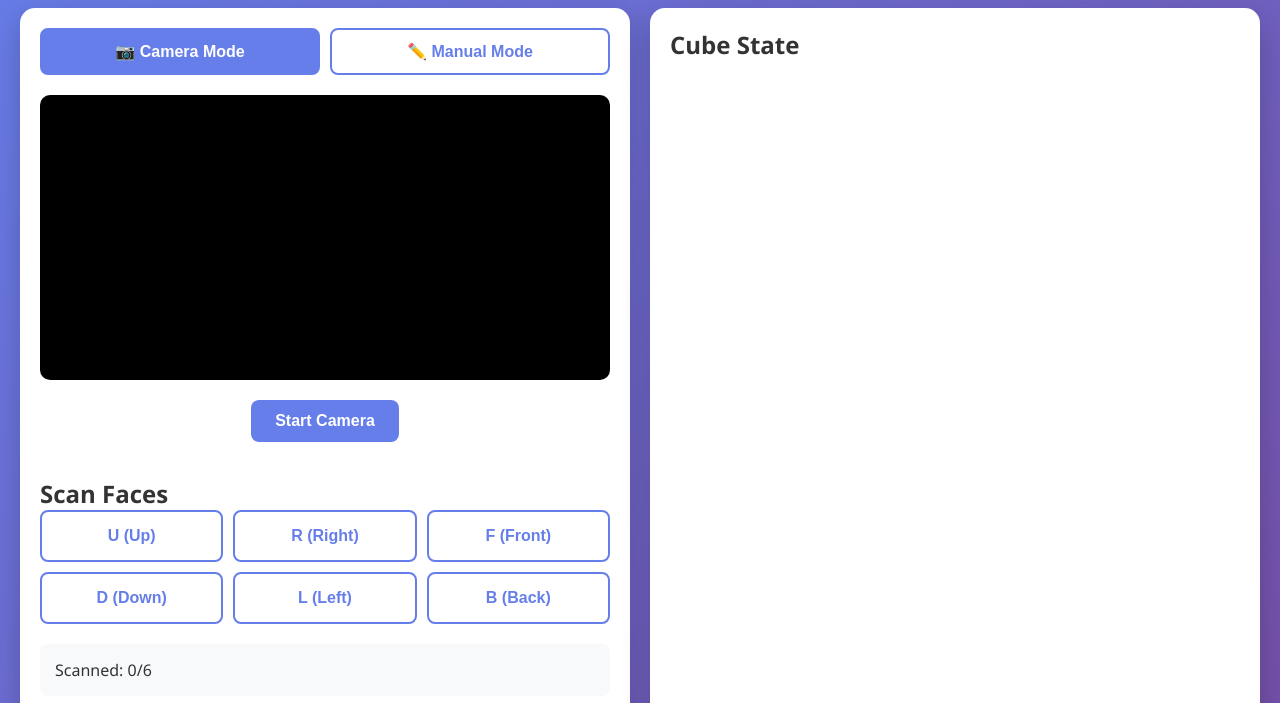
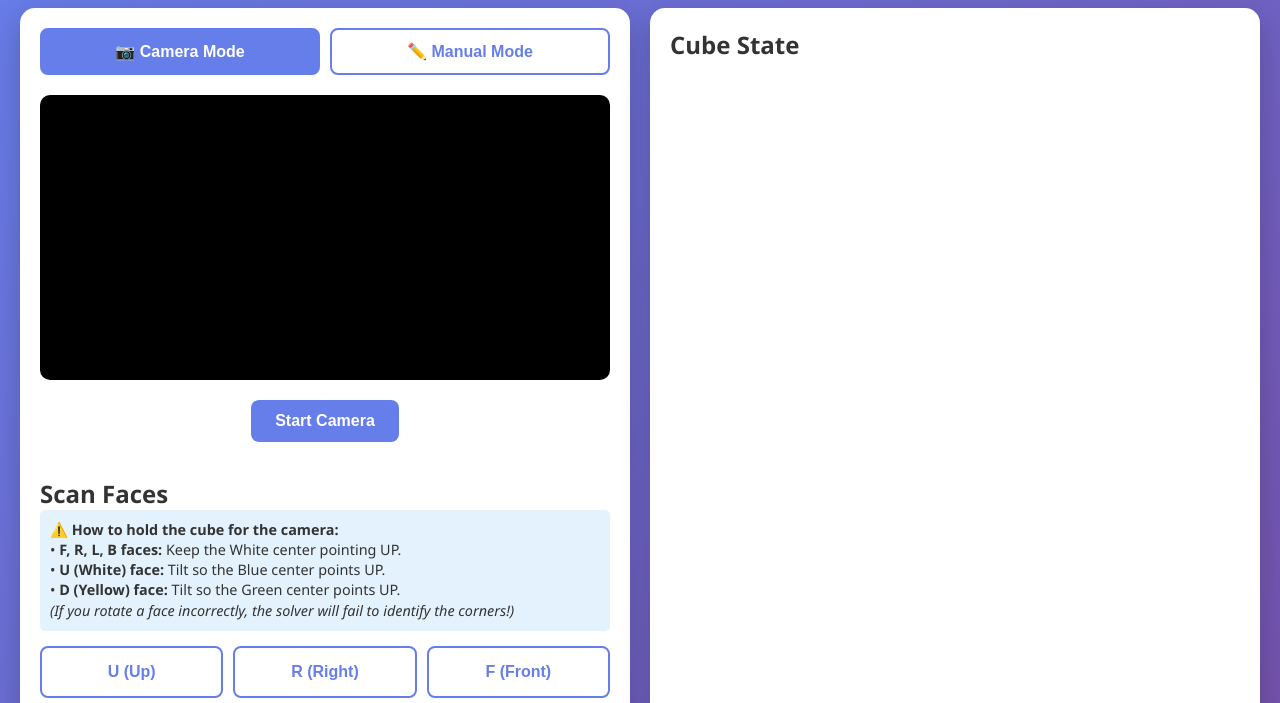
Before and after one commit to chiragshirsath/RubiksCV, a plain HTML site: page static/index.html in a window 1280 px wide. Shown: the part 97-800 px from the top of the page. Drawn offline with Linux system fonts and the light colour scheme.

Commit message:
docs: add instructions on how to physically hold the cube when scanning

```diff
--- a/static/index.html
+++ b/static/index.html
@@ -28,6 +28,13 @@
 
                 <div class="scan-section" id="scanSection">
                     <h2>Scan Faces</h2>
+                    <div style="background-color: #e3f2fd; padding: 10px; border-radius: 5px; margin-bottom: 15px; font-size: 0.9em; line-height: 1.4;">
+                        <strong>⚠️ How to hold the cube for the camera:</strong><br>
+                        • <strong>F, R, L, B faces:</strong> Keep the White center pointing UP.<br>
+                        • <strong>U (White) face:</strong> Tilt so the Blue center points UP.<br>
+                        • <strong>D (Yellow) face:</strong> Tilt so the Green center points UP.<br>
+                        <em>(If you rotate a face incorrectly, the solver will fail to identify the corners!)</em>
+                    </div>
                     <div class="face-buttons">
                         <button class="face-btn" data-face="U">U (Up)</button>
                         <button class="face-btn" data-face="R">R (Right)</button>
```
